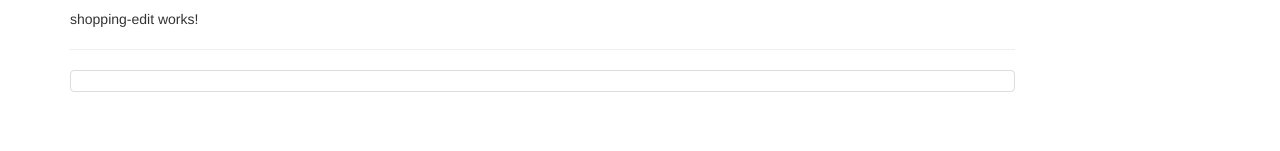
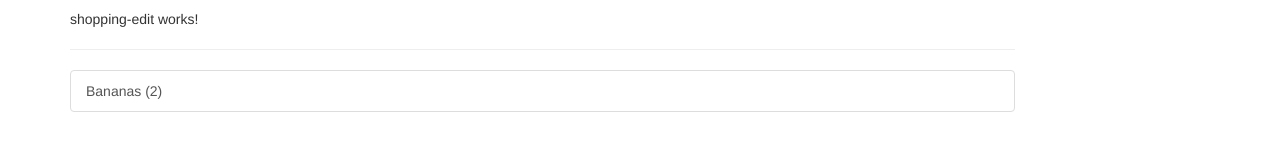
Before and after one commit to ImranK1506/Udemy-angular5-project1, an Angular app: page / in a window 1280 px wide. Shown: the part 239-390 px from the top of the page. Built offline with nearby package versions, Linux system fonts and the light colour scheme.

Commit message:
output test ingredient in shopping list

```diff
--- a/src/app/shopping-list/shopping-list.component.html
+++ b/src/app/shopping-list/shopping-list.component.html
@@ -3,7 +3,9 @@
     <app-shopping-edit></app-shopping-edit>
     <hr>
     <ul class="list-group">
-      <a class="list-group-item" style="cursor: pointer"></a>
+      <a class="list-group-item" style="cursor: pointer" *ngFor="let ingredient of ingredients">
+        {{ ingredient.name }} ({{ ingredient.amount }})
+      </a>
     </ul>
   </div>
 </div>
--- a/src/app/shopping-list/shopping-list.component.ts
+++ b/src/app/shopping-list/shopping-list.component.ts
@@ -1,4 +1,6 @@
 import { Component, OnInit } from '@angular/core';
+
+import { Ingredient } from '../shared/ingredient.model';
 
 @Component({
   selector: 'app-shopping-list',
@@ -6,7 +8,9 @@
   styleUrls: ['./shopping-list.component.css']
 })
 export class ShoppingListComponent implements OnInit {
-ingredients = [];
+  ingredients: Ingredient[] = [
+    new Ingredient('Bananas', 2)
+  ];
 
   constructor() { }
 
```
